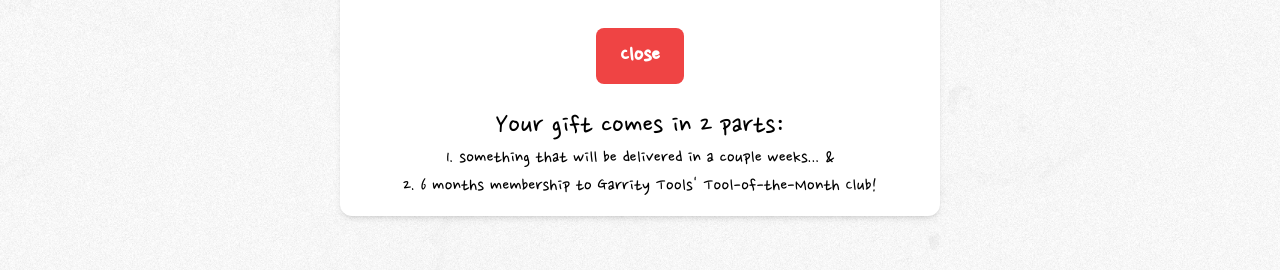
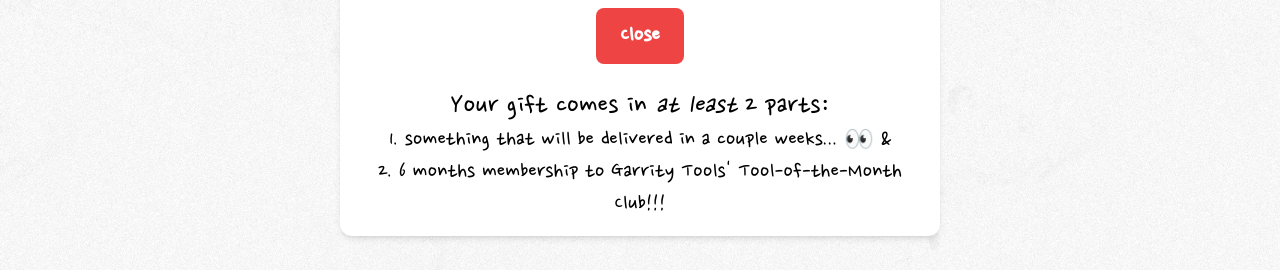
Before and after one commit to seancswanson/seancswanson-2023, a Next.js app: page /merry-xmas-hmb in a window 1280 px wide. Both pictures are taken after a click on the button "Open". Shown: the part 528-798 px from the top of the page. Built offline with nearby package versions, Linux system fonts and the light colour scheme; what tailwindcss-image-rendering would draw is missing.

Commit message:
murry xmas twogit add .

```diff
--- a/pages/merry-xmas-hmb/index.tsx
+++ b/pages/merry-xmas-hmb/index.tsx
@@ -28,10 +28,12 @@ const MerryXmasHmb = () => {
           </button>
           {isOpen && (
             <div className="mt-6">
-              <p className="text-3xl">Your gift comes in 2 parts: </p>
-              <ol>
+              <p className="text-3xl">
+                Your gift comes in <em>at least</em> 2 parts:{" "}
+              </p>
+              <ol className="text-2xl">
                 <li>
-                  1. something that will be delivered in a couple weeks... &
+                  1. something that will be delivered in a couple weeks... 👀 &
                 </li>
                 <li>
                   2. 6 months membership to{" "}
@@ -41,7 +43,7 @@ const MerryXmasHmb = () => {
                   >
                     Garrity Tools&apos; Tool-of-the-Month Club
                   </a>
-                  !
+                  !!!
                 </li>
               </ol>
             </div>
```
